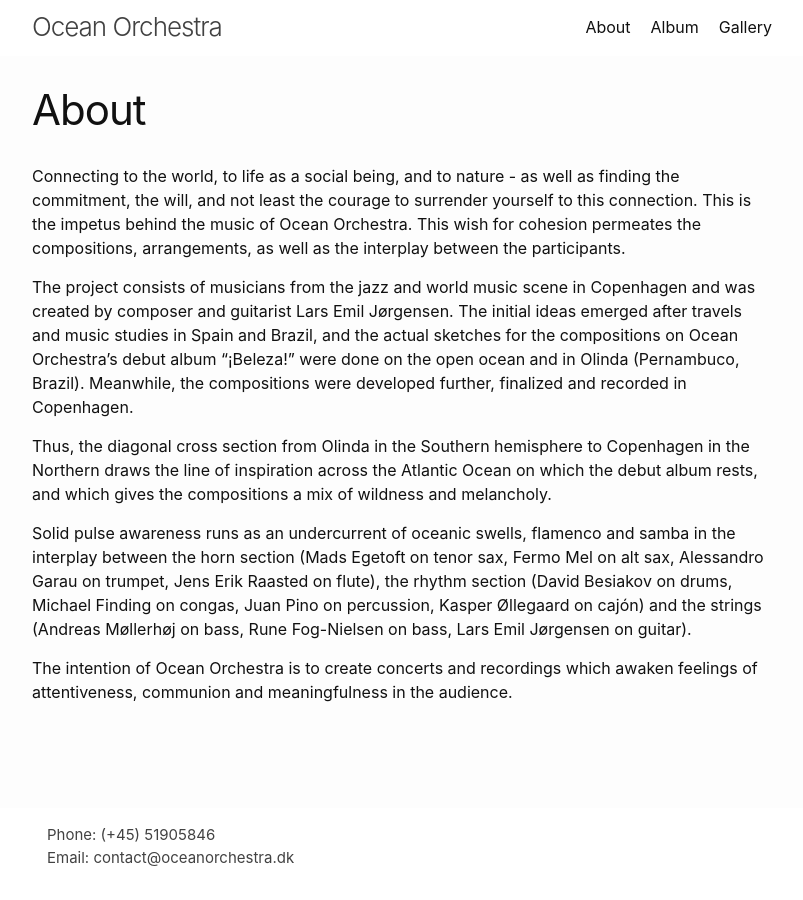
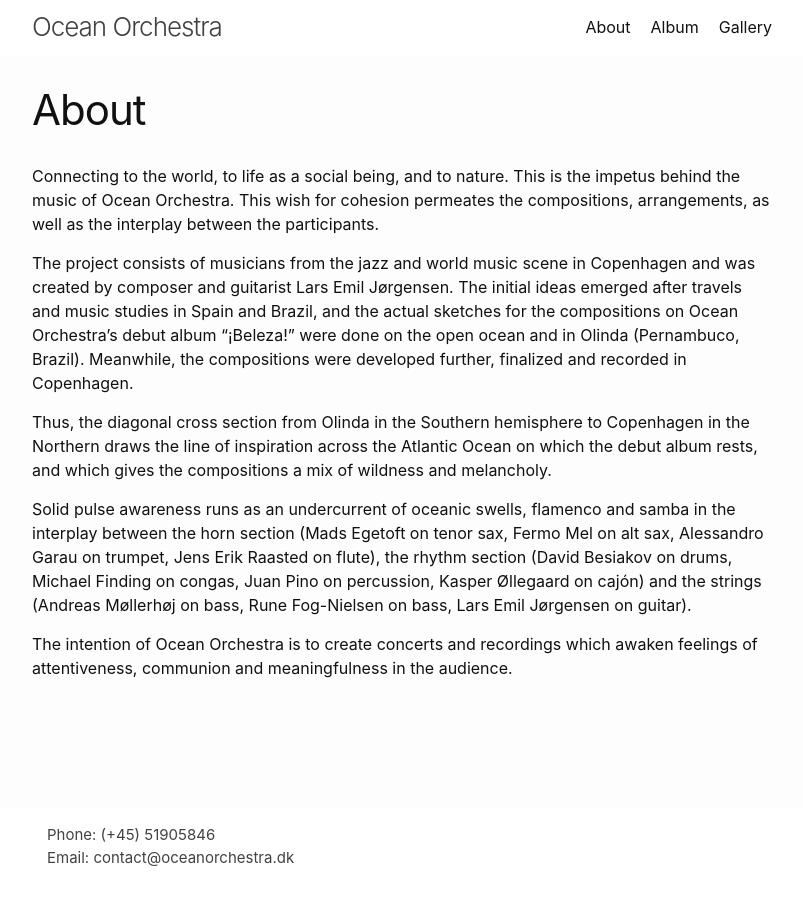
Before and after one commit to ocean-orchestra/ocean-orchestra, a Jekyll site: the page built from _pages/about.md, in a window 1280 px wide. Shown: the whole page, without its empty margins (238-1041 px from the left). Built offline with Jekyll 4.4.1, drawn with Linux system fonts in a browser that asks for light colours.

Commit message:
Update _pages/about.md (via Pages CMS)

```diff
--- a/_pages/about.md
+++ b/_pages/about.md
@@ -2,7 +2,7 @@
 layout: page
 title: About
 ---
-Connecting to the world, to life as a social being, and to nature - as well as finding the commitment, the will, and not least the courage to surrender yourself to this connection. This is the impetus behind the music of Ocean Orchestra. This wish for cohesion permeates the compositions, arrangements, as well as the interplay between the participants.
+Connecting to the world, to life as a social being, and to nature. This is the impetus behind the music of Ocean Orchestra. This wish for cohesion permeates the compositions, arrangements, as well as the interplay between the participants.
 
 The project consists of musicians from the jazz and world music scene in Copenhagen and was created by composer and guitarist Lars Emil Jørgensen. The initial ideas emerged after travels and music studies in Spain and Brazil, and the actual sketches for the compositions on Ocean Orchestra’s debut album “¡Beleza!” were done on the open ocean and in Olinda (Pernambuco, Brazil). Meanwhile, the compositions were developed further, finalized and recorded in Copenhagen.
 
```
